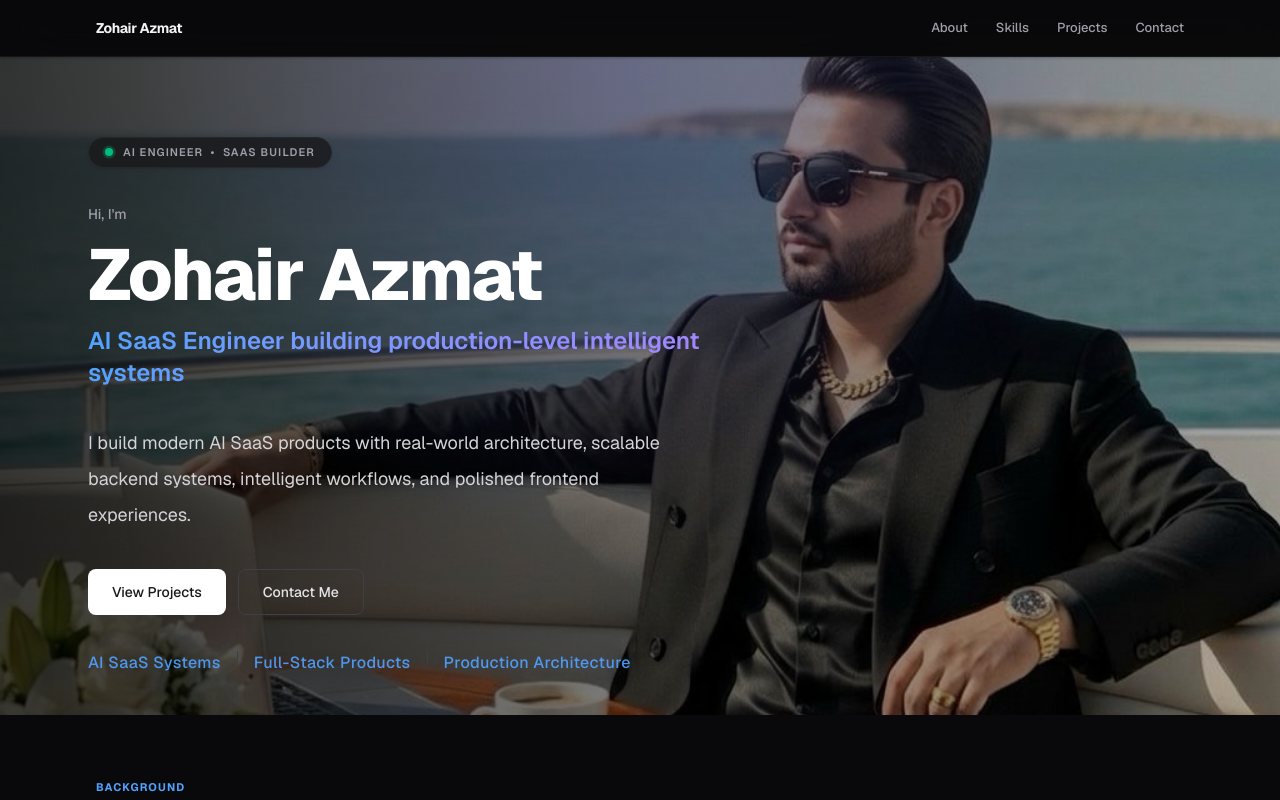
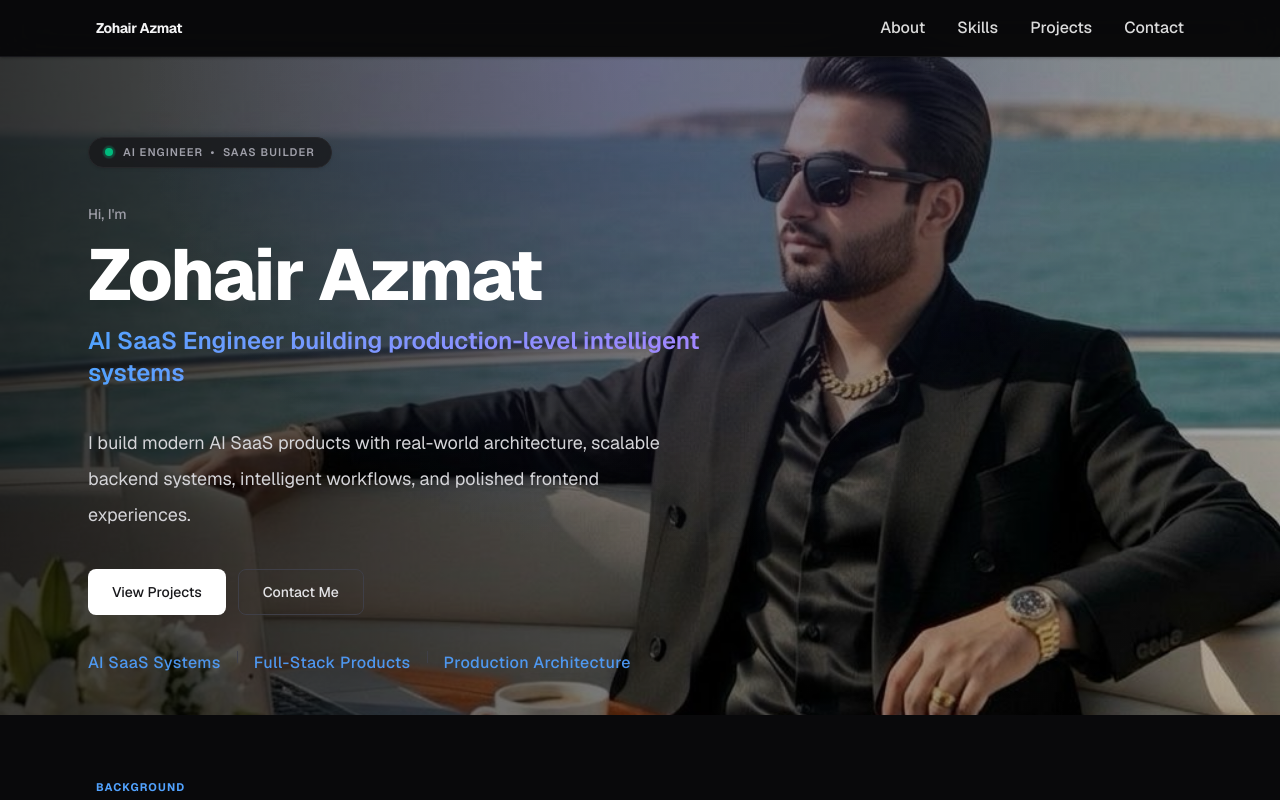
Before and after one commit to zohair-azmat-ai/zohair-portfolio, a Next.js app: page / in a window 1280 px wide. Shown: the top 800 px of the page. Built offline with nearby package versions, Linux system fonts and the light colour scheme.

Commit message:
Improve navbar link visibility and sizing

```diff
--- a/components/layout/Navbar.tsx
+++ b/components/layout/Navbar.tsx
@@ -29,12 +29,12 @@ export default function Navbar() {
           </a>
 
           {/* Desktop nav */}
-          <nav className="hidden items-center gap-7 sm:flex">
+          <nav className="hidden items-center gap-8 sm:flex">
             {navLinks.map((link) => (
               <a
                 key={link.href}
                 href={link.href}
-                className="text-[13px] font-medium text-zinc-400 transition-colors hover:text-zinc-100"
+                className="text-sm md:text-base font-medium text-white/85 transition-colors hover:text-white"
               >
                 {link.label}
               </a>
```
